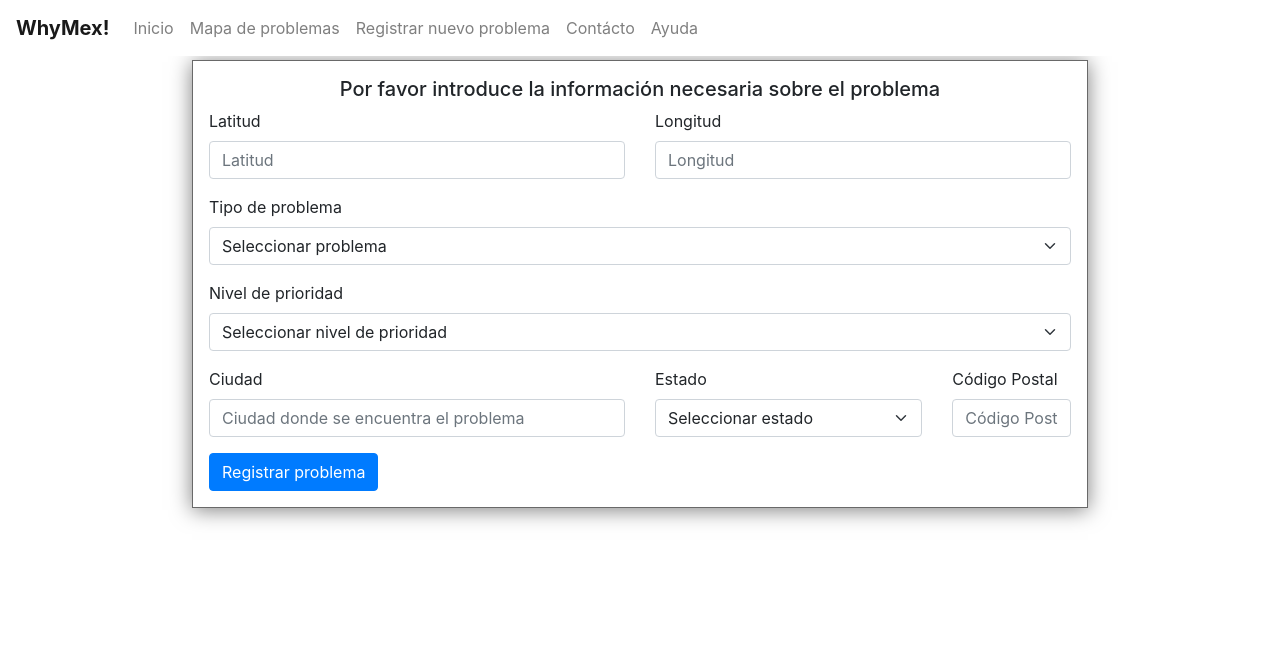
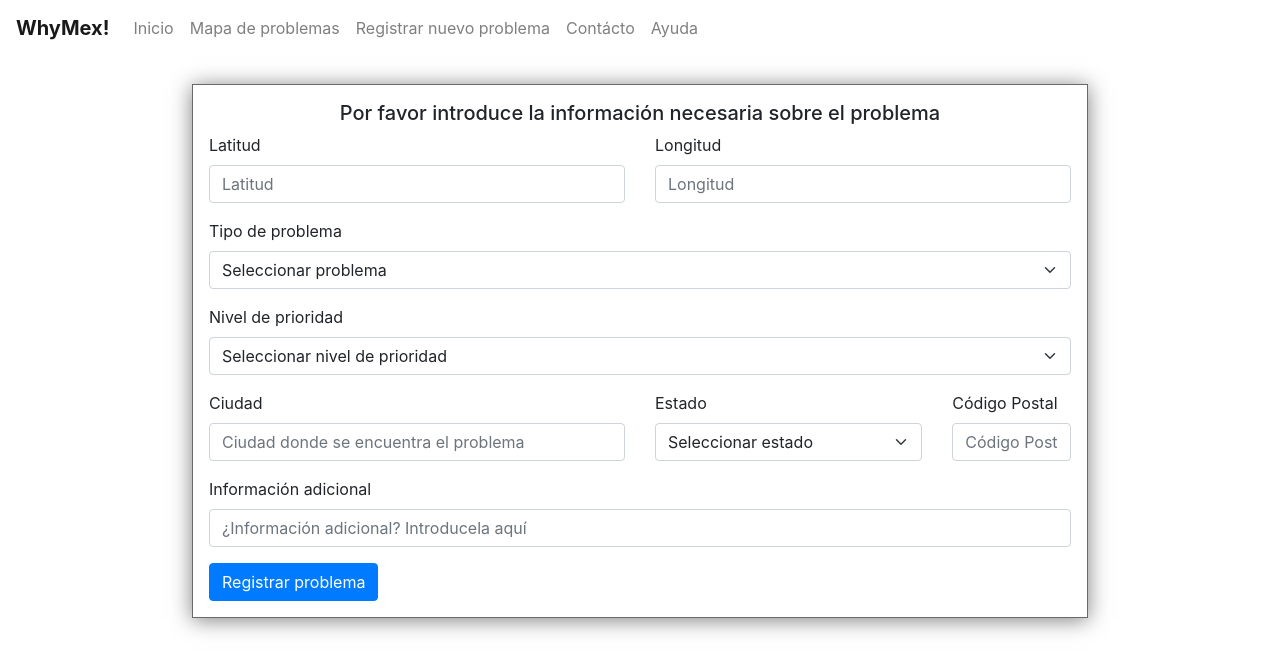
Before and after one commit to Ladivcr/WhyMex, a Django app: page /registro/ in a window 1280 px wide. Shown: the top 672 px of the page. Run offline with Django 3.2, Linux system fonts and the light colour scheme; some libraries are stand-ins or nearby versions.

Commit message:
Creación de la clase para la base de datos y migraciones realizadas

```diff
--- a/posts/templates/base_generic.html
+++ b/posts/templates/base_generic.html
@@ -16,7 +16,7 @@
         <link rel="stylesheet" href="https://stackpath.bootstrapcdn.com/bootstrap/4.5.2/css/bootstrap.min.css" integrity="sha384-JcKb8q3iqJ61gNV9KGb8thSsNjpSL0n8PARn9HuZOnIxN0hoP+VmmDGMN5t9UJ0Z" crossorigin="anonymous" />
         <link rel="stylesheet" href="https://unpkg.com/leaflet@1.6.0/dist/leaflet.css" integrity="sha512-xwE/Az9zrjBIphAcBb3F6JVqxf46+CDLwfLMHloNu6KEQCAWi6HcDUbeOfBIptF7tcCzusKFjFw2yuvEpDL9wQ==" crossorigin=""/>
         <link rel="stylesheet" href="https://cdn.jsdelivr.net/gh/openlayers/openlayers.github.io@master/en/v6.1.1/css/ol.css" type="text/css"/>
-
+        <link rel=”stylesheet” href=”http://maxcdn.bootstrapcdn.com/bootstrap/3.3.5/css/bootstrap.min.css”>
         <!-- My own css -->
         {% load static %}
         <link rel="stylesheet" href="{% static 'css/estilos.css' %}" />
@@ -31,7 +31,8 @@
     </head>
     <body>
         <!-- Header con el menú principal -->
-        <nav class="mb-1 navbar navbar-expand-lg navbar-light" style="background-color: #fff;">
+        <div class=”container”>
+        <nav class="mb-1 navbar navbar-expand-lg navbar-light"  style="background-color: #fff;">
             <a class="navbar-brand" href="/inicio/"><strong>WhyMex!</strong></a>
             <div class="collapse navbar-collapse" id="navbarSupportedContent-555">
                 <ul class="navbar-nav mr-auto">
@@ -53,6 +54,7 @@
                 </ul>
             </div>
         </nav>
+        &nbsp;</div>
         <!-- Termina header-->
         <!-- Aquí va a ir todo lo de los demás html-->
         {% block content %}
--- a/posts/templates/registro.html
+++ b/posts/templates/registro.html
@@ -4,21 +4,27 @@
     <title>Registro</title>
 {% endblock %}
 {% block content %}
+        {% if error %}
+            <center><p style="color: red;">{{error}}</p></center>
+        {% endif %}
         <div id="container">
             <center><h1>Por favor introduce la información necesaria sobre el problema</h1></center>
             <form method="POST" action = "{% url 'registrar_problema' %}" class="row g-3">
                 {% csrf_token %}
                 <div class="col-md-6">
                     <label for="inputLatitud" class="form-label">Latitud</label>
-                    <input type="number" step="0.01" class="form-control" id="myLatitud" placeholder="Latitud" name="latitud" required>
+                    <input type="number" step="0.01" class="form-control" id="myLatitud"
+                    placeholder="Latitud" name="latitud" required>
                 </div>
                 <div class="col-md-6">
                     <label for="inputLongitud" class="form-label">Longitud</label>
-                    <input type="number" step="0.01" class="form-control" id="myLongitud"  placeholder="Longitud" name="longitud" required>
+                    <input type="number" step="0.01" class="form-control" id="myLongitud"
+                    placeholder="Longitud" name="longitud" required>
                 </div>
                 <div class="col-12">
                     <label for="inputProblema" class="form-label">Tipo de problema</label>
                     <select id="myProblema" class="form-select" name="problema" required>
+                        <!-- En la base de datos esto será almacenado como varchar -->
                         <option disabled="" selected="">Seleccionar problema</option>
                         <option value="Incendio">Incendio</option>
                         <option value="Sequia">Sequia</option>
@@ -36,15 +42,18 @@
                     <label for="inputImportancia" class="form-label">Nivel de prioridad</label>
                     <select id="myImportancia" class="form-select" name="prioridad" required>
                         <option disabled="" selected="">Seleccionar nivel de prioridad</option>
-                        <option value="Extremadamente_Alta">Extremadamente Alta</option>
+                        <option value="Extremadamente_alta">Extremadamente Alta</option>
                         <option value="Alta">Alta</option>
                         <option value="Media">Media</option>
                         <option value="Baja">Baja</option>
+                        <option value="Muy_baja">Muy baja</option>
                     </select>
                 </div>
                 <div class="col-md-6">
                     <label for="inputCiudad" class="form-label">Ciudad</label>
-                    <input type="text" class="form-control" id="myCiudad" placeholder="Ciudad donde se encuentra el problema" name="ciudad">
+                    <input type="text" class="form-control" id="myCiudad"
+                    placeholder="Ciudad donde se encuentra el problema" name="ciudad"
+                    title="Si el nombre excede los 50 carácteres, introduce el nombre por el que se conoce localmente la ciudad">
                     </div>
                 <div class="col-md-4">
                     <label for="inputEstado" class="form-label">Estado</label>
@@ -88,6 +97,11 @@
                     <input type="text" class="form-control" id="myCP" placeholder="Código Postal" name="CP">
                 </div>
                 <div class="col-12">
+                    <label for="inputInformation" class="form-label">Información adicional</label>
+                    <input type="text" class="form-control" id="myInformation"
+                    placeholder="¿Información adicional? Introducela aquí" name="about">
+                </div>
+                <div class="col-12">
                     <button type="submit" class="btn btn-primary">Registrar problema</button>
                 </div>
             </form>
--- a/posts/views.py
+++ b/posts/views.py
@@ -7,7 +7,7 @@ from django.shortcuts import render, redirect
 from datetime import datetime
 import folium
 import branca
-
+from posts.models import NewProblem
 
 now = datetime.now().strftime('%b %dth %Y - %H:%M hrs')
 posts = [
@@ -51,15 +51,38 @@ def register_problem(request):
     """
     #import pdb; pdb.set_trace()
     if request.method == 'POST':
-        latitud = request.POST['latitud']
-        longitud = request.POST['longitud']
-        problema = request.POST['problema']
-        prioridad = request.POST['prioridad']
-        ciudad = request.POST['ciudad']
-        estado = request.POST['estado']
-        codigo_postal = request.POST['CP']
+        Latitud = request.POST['latitud'] # * No vacio
+        Longitud = request.POST['longitud'] # * No vacio
+        Problema = request.POST['problema'] # * No vacio
+        Prioridad = request.POST['prioridad'] # * No vacio
+        Estado = request.POST['estado'] # * No vacio
+        try:
+            Ciudad = request.POST['ciudad'] # ! Si vacio
+        except: Ciudad = "Null"
+        try:
+            CP = request.POST['CP'] # ! Si vacio
+        except: CP = "Null"
+        try:
+            Informacion = request.POST['about'] # ! Si vacio
+        except: Informacion = "Null"
 
-        print(latitud, longitud, problema, prioridad, ciudad, estado, codigo_postal)
+        print("Datos recibidos:")
+        print(Latitud, Longitud, Problema, Prioridad, Ciudad, Estado, CP, Informacion)
+
+        try:
+            new_problem = NewProblem(latitud=Latitud, longitud=Longitud, tipo_problema=Problema,
+            nivel_prioridad = Prioridad, ciudad=Ciudad, estado=Estado, codigo_postal=CP,
+            informacion_extra=Informacion)
+            print(new_problem)
+
+            new_problem.save()
+
+
+        except:
+            return render(request, 'registro.html',
+            {'error': 'No hemos podido registrar el problema\nIntenta de nuevo'})
+
+        #print(latitud, longitud, problema, prioridad, ciudad, estado, codigo_postal, mas_informacion)
         # si ya se registraron en la bd
         return redirect('mostrar_mapa')
 
@@ -82,21 +105,21 @@ def show_map(request):
     # * Añadir puntos al mapa
     #marcador1.add_to(maping)
     # * creamos el marcador
-    fire = folium.Marker(location=(19.702860, -101.190091), icon=folium.Icon(color="darkred", icon='fire-extinguisher', prefix='fa')) #! Morelia
-    sequia = folium.Marker(location=(19.513755, -101.708338), icon=folium.Icon(color="darkblue", icon='fa-tint', prefix='fa')) #! Pátzcuaro
-    deforestacion = folium.Marker(location=(19.513755, -107.608338), icon=folium.Icon(color="green", icon='fa-tree', prefix='fa')) #! Pátzcuaro
-    pesca = folium.Marker(location=(19.513755, -103.608338), icon=folium.Icon(color="darkblue", icon='fa-anchor', prefix='fa')) #! Pátzcuaro
-    estancamiento = folium.Marker(location=(19.513755, -106.608338), icon=folium.Icon(color="blue", icon='fa-chain-broken', prefix='fa')) #! Pátzcuaro
+    fire = folium.Marker(location=(19.702860, -101.190091), icon=folium.Icon(color="darkred", icon_color="#000", icon='fire-extinguisher', prefix='fa')) #! Morelia
+    sequia = folium.Marker(location=(19.513755, -101.708338), icon=folium.Icon(color="darkblue", icon_color="#000", icon='fa-tint', prefix='fa')) #! Pátzcuaro
+    deforestacion = folium.Marker(location=(19.513755, -107.608338), icon=folium.Icon(color="green", icon_color="#000", icon='fa-tree', prefix='fa')) #! Pátzcuaro
+    pesca = folium.Marker(location=(19.513755, -103.608338), icon=folium.Icon(color="darkblue", icon_color="#000", icon='fa-anchor', prefix='fa')) #! Pátzcuaro
+    estancamiento = folium.Marker(location=(19.513755, -106.608338), icon=folium.Icon(color="blue", icon_color="#000", icon='fa-chain-broken', prefix='fa')) #! Pátzcuaro
     cambioSuelo = folium.Marker(location=(19.513755, -104.608338), icon=folium.Icon(color="white",icon_color='#000', icon='fa-refresh', prefix='fa')) #! Pátzcuaro
-    vertedero = folium.Marker(location=(19.513755, -111.608338), icon=folium.Icon(color="gray", icon='fa-trash', prefix='fa')) #! Pátzcuaro
+    vertedero = folium.Marker(location=(19.513755, -111.608338), icon=folium.Icon(color="gray", icon_color="#000", icon='fa-trash', prefix='fa')) #! Pátzcuaro
     toxico = folium.Marker(location=(19.513755, -108.608338), icon=folium.Icon(color="red", icon_color="#000", icon='fa-flask', prefix='fa')) #! Pátzcuaro
-    biologico = folium.Marker(location=(19.513755, -105.608338), icon=folium.Icon(color="red", icon='fa-warning', prefix='fa')) #! Pátzcuaro
+    biologico = folium.Marker(location=(19.513755, -105.608338), icon=folium.Icon(color="red", icon_color="#000", icon='fa-warning', prefix='fa')) #! Pátzcuaro
 
     # *La información solo será la posición del marcador
     # * os dejo a vosotros la innovación
     html = "<p>Problema: <strong>Deforestación</strong></p><p>Nivel de importancia: <strong>Extremadamente alto</strong></p>"
     iframe1 = branca.element.IFrame(html=html, width=256, height=128)
-    ejemplo = folium.Marker(location=(20.707637, -103.391825), popup=folium.Popup(iframe1, max_width=500), icon=folium.Icon(color="green", icon='fa-tree', prefix='fa'))
+    ejemplo = folium.Marker(location=(20.707637, -103.391825), popup=folium.Popup(iframe1, max_width=500), icon=folium.Icon(color="green", icon_color="#000", icon='fa-tree', prefix='fa'))
     # * Creamos grupos para los marcadores
     grp_incendio = folium.FeatureGroup(name='Incendio')
     grp_sequia = folium.FeatureGroup(name="Sequia")
```
Also changed, not shown: posts/models.py (+27 -5 lines), db.sqlite3, posts/migrations/0001_initial.py (added).
